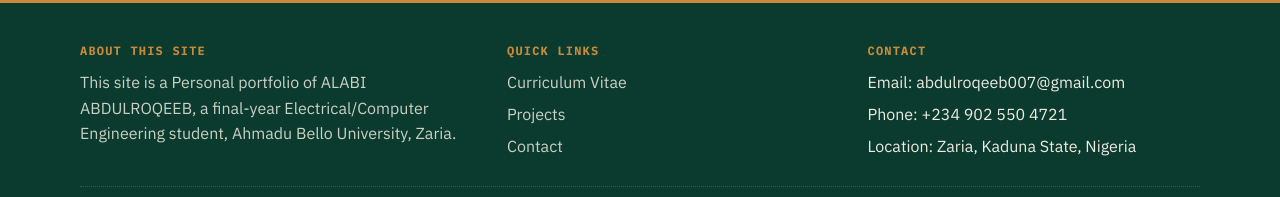
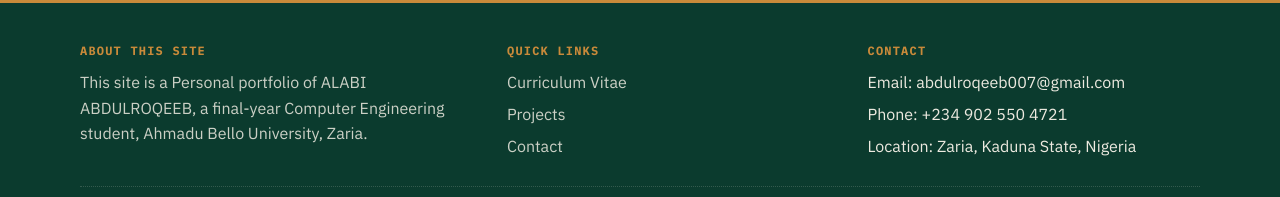
Before and after one commit to Lacapeto/abdul-roqeeb, a plain HTML site: page about.html in a window 1280 px wide. Shown: the part 1294-1491 px from the top of the page. Drawn offline with Linux system fonts and the light colour scheme.

Commit message:
Update student major in about.html

```diff
--- a/about.html
+++ b/about.html
@@ -85,7 +85,7 @@
   <div class="container footer-grid">
     <div>
       <h4>About this site</h4>
-      <p>This site is a Personal portfolio of <span class="ed">ALABI ABDULROQEEB</span>, a final-year Electrical/Computer Engineering student, Ahmadu Bello University, Zaria.</p>
+      <p>This site is a Personal portfolio of <span class="ed">ALABI ABDULROQEEB</span>, a final-year Computer Engineering student, Ahmadu Bello University, Zaria.</p>
     </div>
     <div>
       <h4>Quick Links</h4>
```
